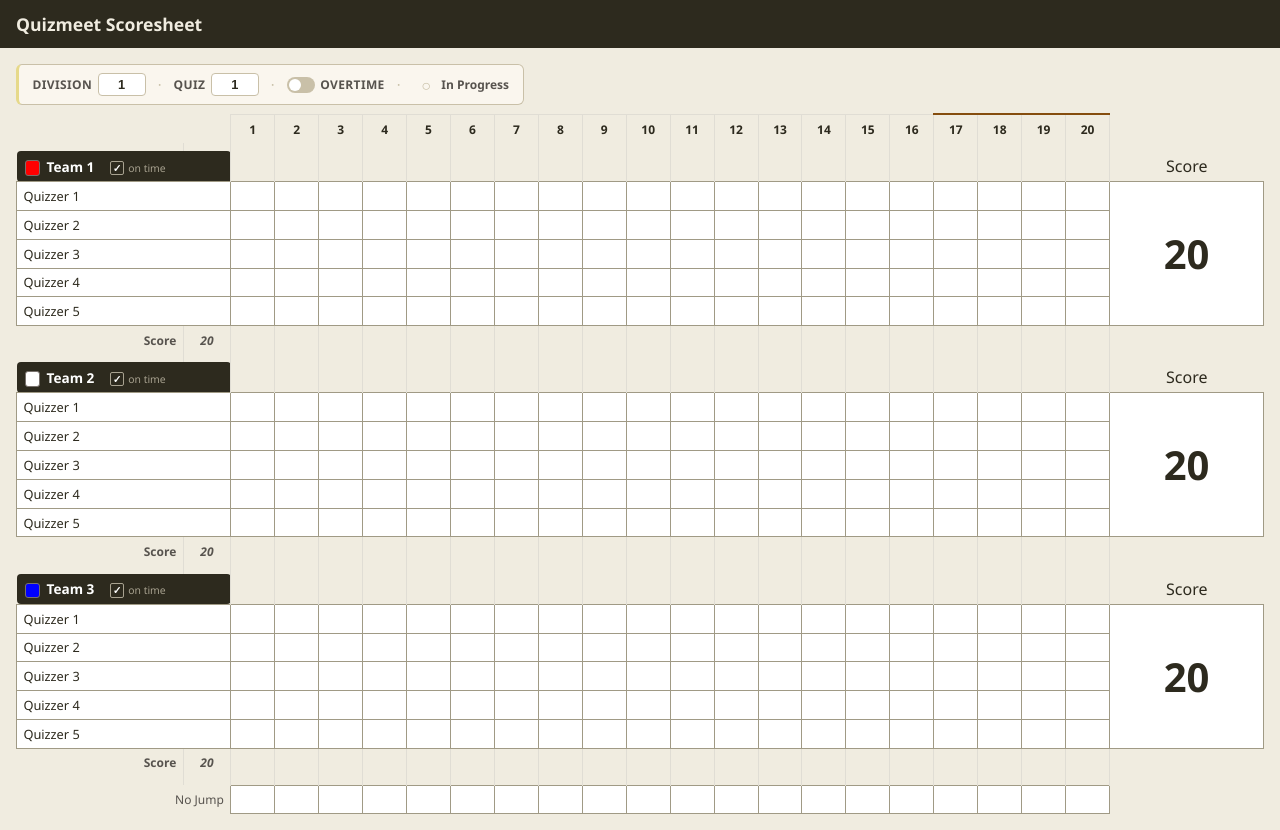
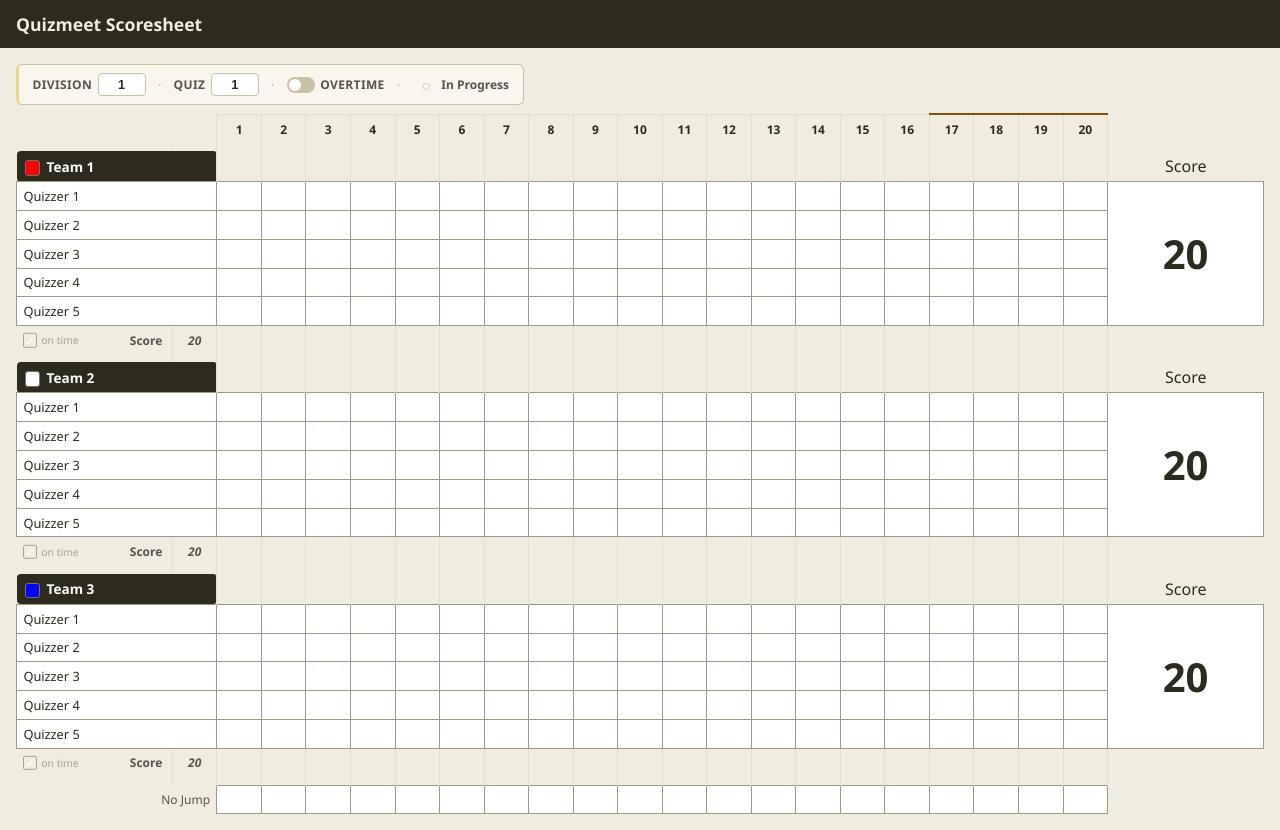
Before and after one commit to TommyAmberson/qzr-sheet, a Vue app: page / in a window 1280 px wide. Built offline with nearby package versions, Linux system fonts and the light colour scheme; the HTML template or start-up script is replaced by a standard one.

Commit message:
move check box down

```diff
--- a/src/components/Scoresheet.vue
+++ b/src/components/Scoresheet.vue
@@ -220,14 +220,6 @@ function colGroupClass(colIdx: number): string {
           <tr :class="['row--team-header', teamColors[ti]]">
             <td class="col--name sticky-col team-name" colspan="2">
               {{ team.name }}
-              <span
-                class="on-time"
-                :class="{ 'on-time--active': team.onTime }"
-                @click.stop="toggleOnTime(ti)"
-              >
-                <span class="on-time-box">✓</span>
-                <span class="on-time-label">on time</span>
-              </span>
               <span class="team-stats">
                 <span
                   v-if="(scoring[ti]?.uniqueCorrectQuizzers ?? 0) >= 3"
@@ -327,7 +319,17 @@ function colGroupClass(colIdx: number): string {
 
           <!-- Team running total row -->
           <tr class="row--team-total">
-            <td class="col--name sticky-col running-total-label">Score</td>
+            <td class="col--name sticky-col running-total-label">
+              <span
+                class="on-time"
+                :class="{ 'on-time--active': team.onTime }"
+                @click.stop="toggleOnTime(ti)"
+              >
+                <span class="on-time-box">✓</span>
+                <span class="on-time-label">on time</span>
+              </span>
+              Score
+            </td>
             <td
               class="cell--total cell--total-ontime"
               style="position: relative;"
@@ -776,7 +778,7 @@ thead .col--name {
   display: inline-flex;
   align-items: center;
   gap: 0.25rem;
-  margin-left: 0.75rem;
+  margin-right: 0.35rem;
   cursor: pointer;
   vertical-align: middle;
 }
@@ -942,6 +944,14 @@ thead .col--name {
   color: var(--color-text-muted);
   font-size: 0.75rem;
   text-align: right !important;
+  padding-right: 0.6rem !important;
+  position: relative;
+}
+.running-total-label .on-time {
+  position: absolute;
+  left: 0.4rem;
+  top: 50%;
+  transform: translateY(-50%);
 }
 
 .col--ontime-header {
```
